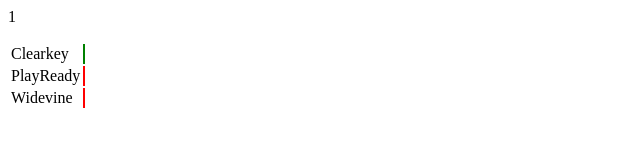
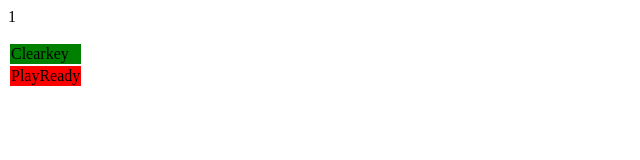
Before and after one commit to lhalliwell/lhalliwell.github.io, a plain HTML site: page index.html in a window 1280 px wide. Shown: the whole page, without its empty margins (0-640 px from the left). Drawn offline with Linux system fonts and the light colour scheme.

Commit message:
Update index.html

```diff
--- a/index.html
+++ b/index.html
@@ -31,11 +31,11 @@
 
   <table>
     <tr>
-      <td>Clearkey</td><td id='org.w3.clearkey-status'></td>
+      <td id='org.w3.clearkey-status'>Clearkey</td>
     </tr><tr>
-      <td>PlayReady</td><td id='com.chromecast.playready-status'></td>
+      <td id='com.chromecast.playready-status'>PlayReady</td>
     </tr><tr>
-      <td>Widevine</td><td id='com.widevine.alpha-status'></td>
+      <td id='com.widevine.alpha-status>Widevine</td>
     </tr>
   </table>
 </body>
```
